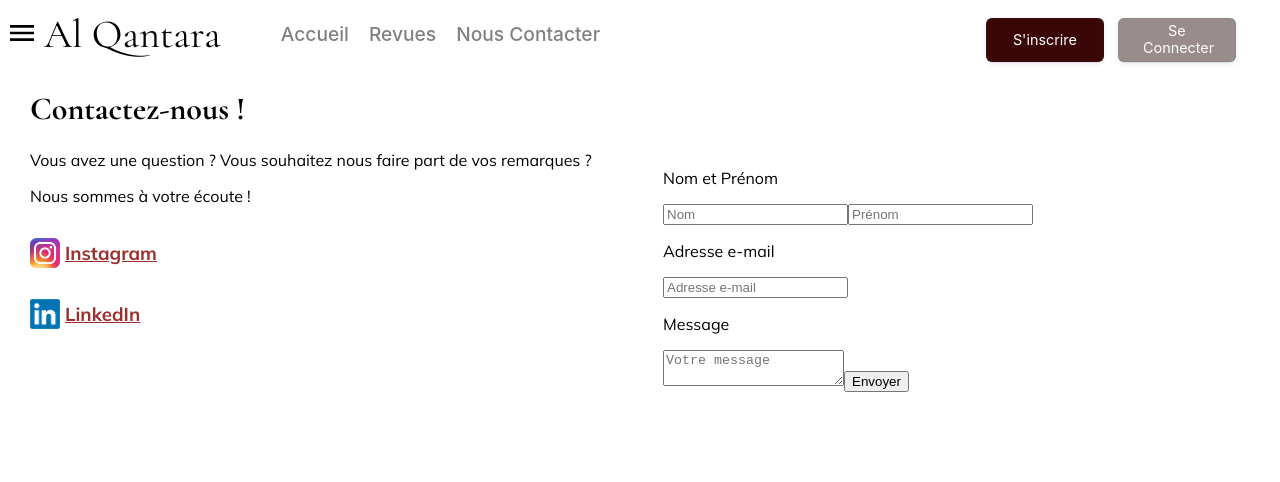
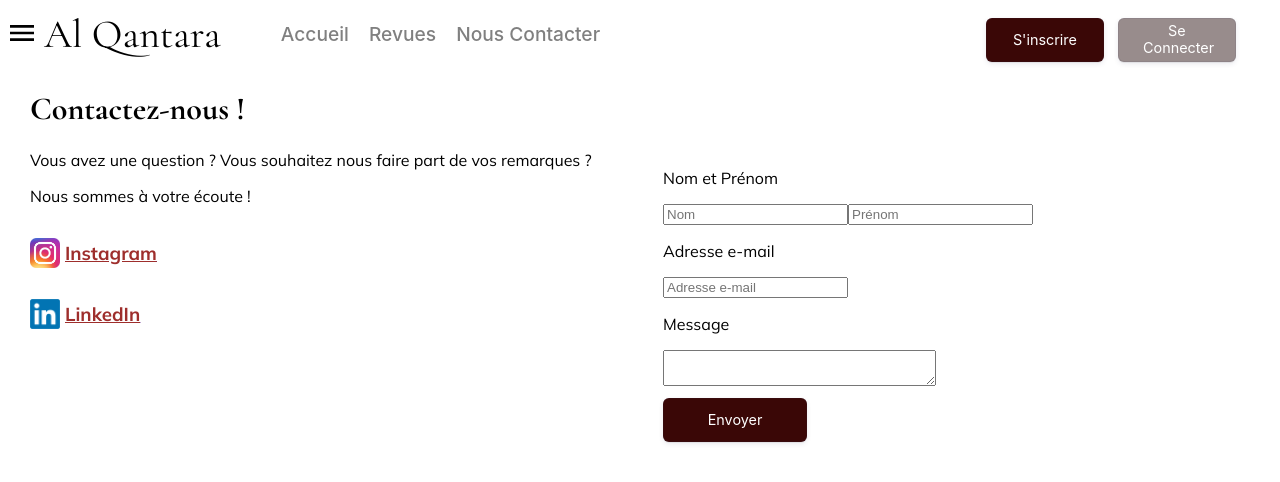
Before and after one commit to Medmat0/Al_Qantara_Webpp, an Angular app in the folder al-qantara-front-v1/: page /contacts in a window 1280 px wide. Shown: the top 482 px of the page. Built offline with nearby package versions, Linux system fonts and the light colour scheme.

Commit message:
improved css for contacts page

```diff
--- a/al-qantara-front-v1/src/app/pages/contacts/components/request-form/request-form.component.html
+++ b/al-qantara-front-v1/src/app/pages/contacts/components/request-form/request-form.component.html
@@ -19,13 +19,17 @@
     name="email"
     required>
   <p>Message</p>
+  <div class="message-container">
     <textarea
       placeholder="Votre message"
       name="message"
-    required></textarea>
+      required>
+    </textarea>
     <button
       type="submit"
-    class="btn btn-primary">
+      class="sending-button">
       Envoyer
     </button>
+  </div>
+
 </form>
--- a/al-qantara-front-v1/src/app/pages/contacts/components/request-form/request-form.component.scss
+++ b/al-qantara-front-v1/src/app/pages/contacts/components/request-form/request-form.component.scss
@@ -10,6 +10,41 @@ p{
   font-family: "Mulish", sans-serif;
 }
 
+.message-container textarea {
+  display: flex;
+  width: 20em;
+  flex-direction: column;
+
+}
+
+.message-container button {
+  backface-visibility: hidden;
+  border-radius: 6px;
+  border-width: 0;
+  box-shadow: rgba(50, 50, 93, .1) 0 0 0 1px inset, rgba(50, 50, 93, .1) 0 2px 5px 0, rgba(0, 0, 0, .07) 0 1px 1px 0;
+  box-sizing: border-box;
+  color: #fff;
+  background-color: #3a0706;
+  cursor: pointer;
+  font-family: -apple-system, system-ui, "Segoe UI", Roboto, "Helvetica Neue", Ubuntu, sans-serif;
+  font-size: 90%;
+  height: 44px;
+  width: 10em;
+  line-height: 1.15;
+  margin: 12px 0 0;
+  outline: none;
+  overflow: hidden;
+  padding: 0 25px;
+  position: relative;
+  text-align: center;
+  text-transform: none;
+  transform: translateZ(0);
+  transition: all .2s, box-shadow .08s ease-in;
+  user-select: none;
+  -webkit-user-select: none;
+  touch-action: manipulation;
+  margin-right: 1em;
+}
 
 @media (max-width: 768px) {
   form{
--- a/al-qantara-front-v1/src/app/pages/home/components/home-content/home-content.component.html
+++ b/al-qantara-front-v1/src/app/pages/home/components/home-content/home-content.component.html
@@ -9,7 +9,7 @@
 
 <div class="right-image-container">
   <div class="text-container">
-    <p>"Lorem ipsum dolor sit amet, consectetur adipiscing elit, sed do eiusmod tempor incididunt ut labore et dolore magna aliqua. Ut enim ad minim veniam, quis nostrud exercitation ullamco laboris nisi ut aliquip ex ea commodo consequat. Duis aute irure dolor in reprehenderit in voluptate velit esse cillum dolore eu fugiat nulla pariatur. Excepteur sint occaecat cupidatat non proident, sunt in culpa qui officia deserunt mollit anim id est laborum."</p>
+    <p>Chez Al Qantara, nous œuvrons à renforcer les liens entre le Maroc et sa diaspora, en mettant la culture au cœur de cette connexion. À travers nos actions, nous créons un pont entre les générations, les talents et les idées, pour faire rayonner la richesse culturelle marocaine au-delà des frontières.</p>
   </div>
   <div class="image-container">
     <img src="assets/philipp-klausner-1.jpg" alt="image right container">
```
Lines whose indentation alone changed are shown as unchanged.
